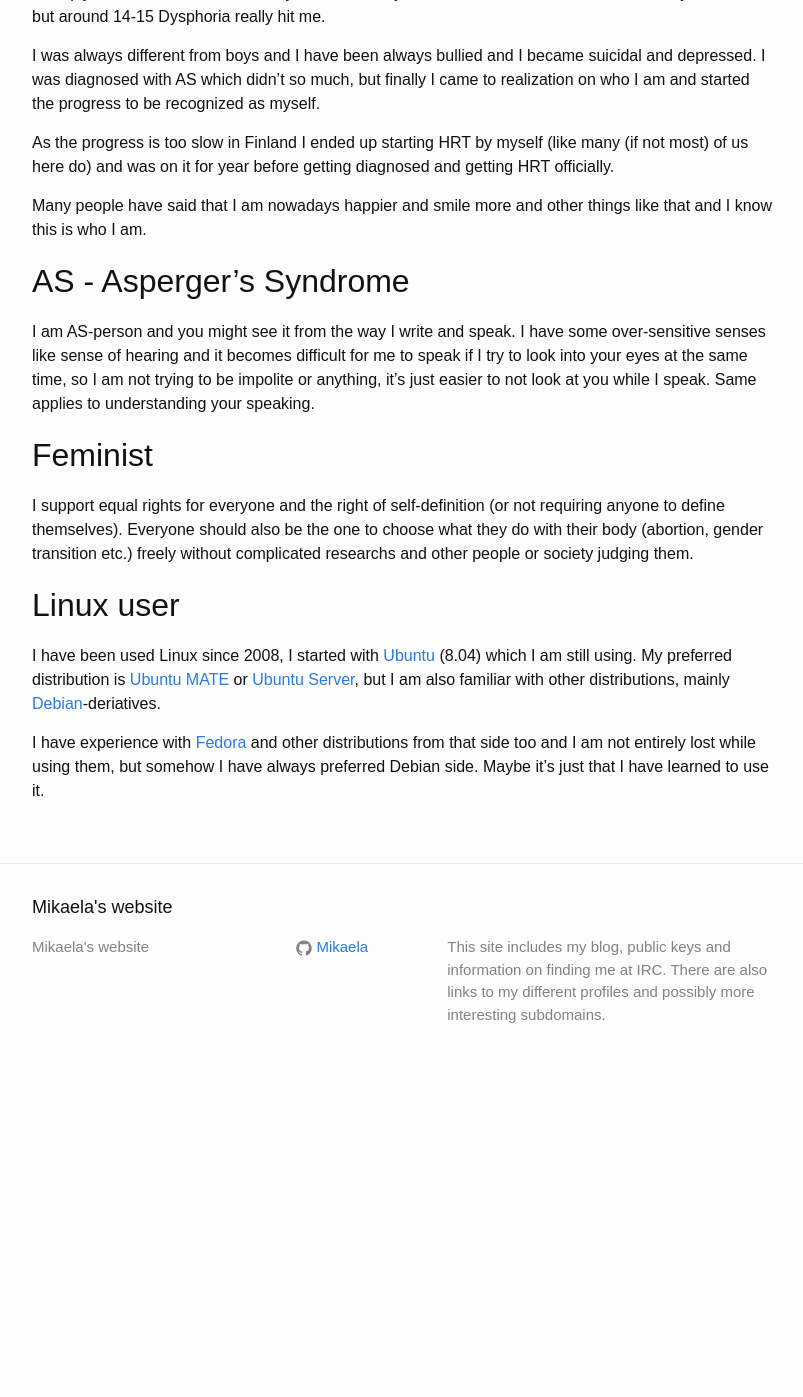
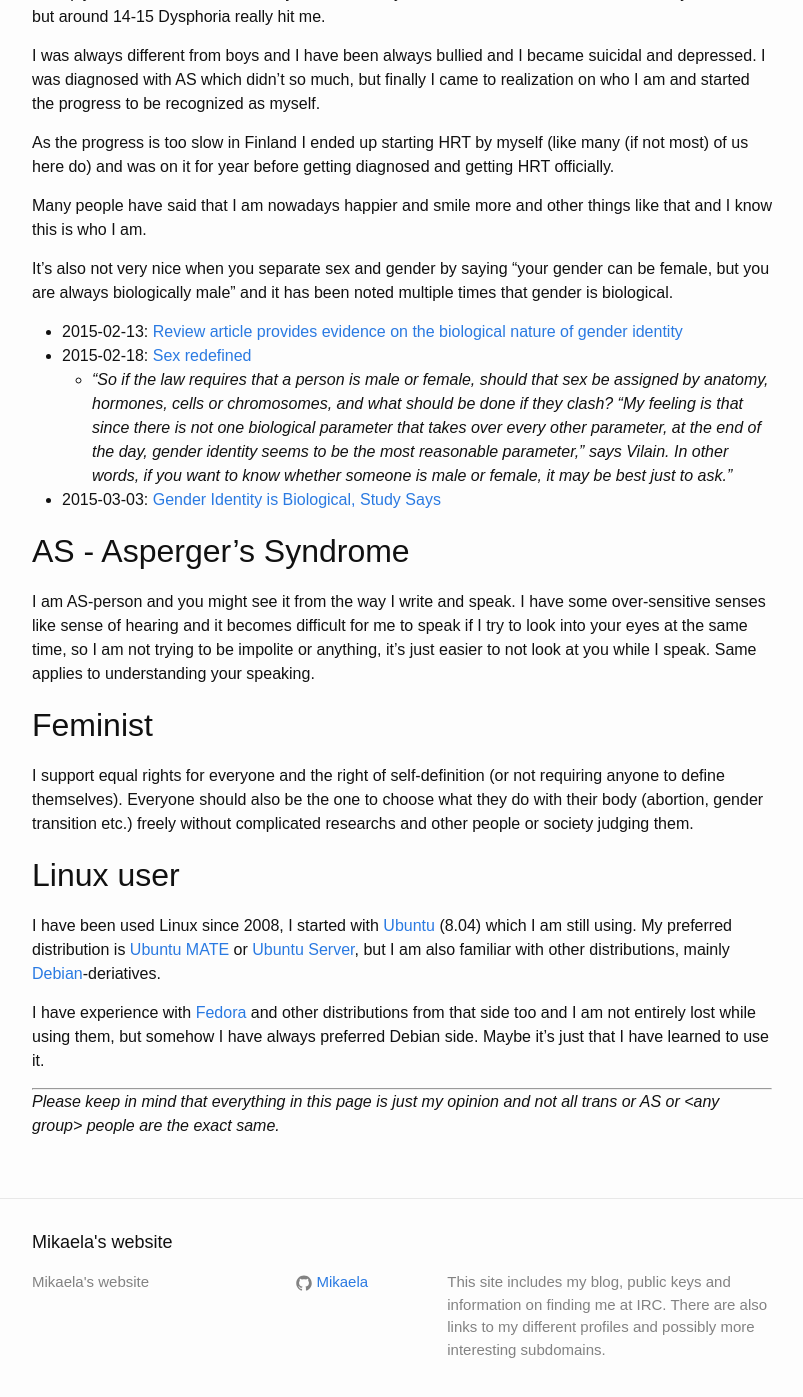
Before and after one commit to Mikaela/mikaela.github.io, a Jekyll site: the page built from pages/about.markdown, in a window 1280 px wide and 1400 px high, scrolled down 267 px. Shown: the top 1397 px of the window, without its empty margins (238-1041 px from the left). Built offline with Jekyll 4.4.1, drawn with Linux system fonts in a browser that asks for light colours; Markdown is read by kramdown in place of the engine named in the settings; before the commit the page ends 1353 px from its top, so only the background shows below that.

Commit message:
about: add links on gender
closes #41

```diff
--- a/pages/about.markdown
+++ b/pages/about.markdown
@@ -24,6 +24,29 @@ getting diagnosed and getting HRT officially.
 
 Many people have said that I am nowadays happier and smile more and other
 things like that and I know this is who I am.
+
+It's also not very nice when you separate sex and gender by saying "your
+gender can be female, but you are always biologically male" and it has
+been noted multiple times that gender is biological.
+
+* 2015-02-13: [Review article provides evidence on the biological nature
+  of gender identity](http://medicalxpress.com/news/2015-02-article-evidence-biological-nature-gender.html)
+* 2015-02-18: [Sex redefined](http://www.nature.com/news/sex-redefined-1.16943?WT.mc_id=FBK_NatureNews)
+    * *"So if the law requires that a person is male or female, should
+      that sex be assigned by anatomy, hormones, cells or chromosomes, and
+      what should be done if they clash? “My feeling is that since there
+      is not one biological parameter that takes over every other
+      parameter, at the end of the day, gender identity seems to be the
+      most reasonable parameter,” says Vilain. In other words, if you want
+      to know whether someone is male or female, it may be best just to
+      ask."*
+* 2015-03-03: [Gender Identity is Biological, Study Says](https://gma.yahoo.com/gender-identity-biological-study-says-090824140--abc-news-health.html)
+
+<!--
+* https://archive.today/tbCsx
+* https://archive.today/UBxOV
+* https://archive.today/qb7d5
+-->
 
 ## AS - Asperger's Syndrome
 
@@ -57,3 +80,8 @@ preferred Debian side. Maybe it's just that I have learned to use it.
 [Ubuntu Server]:http://www.ubuntu.com/server
 [Debian]:https://www.debian.org/
 [Fedora]:https://getfedora.org
+
+* * * * *
+
+*Please keep in mind that everything in this page is just my opinion and
+not all trans or AS or \<any group\> people are the exact same.*
```
